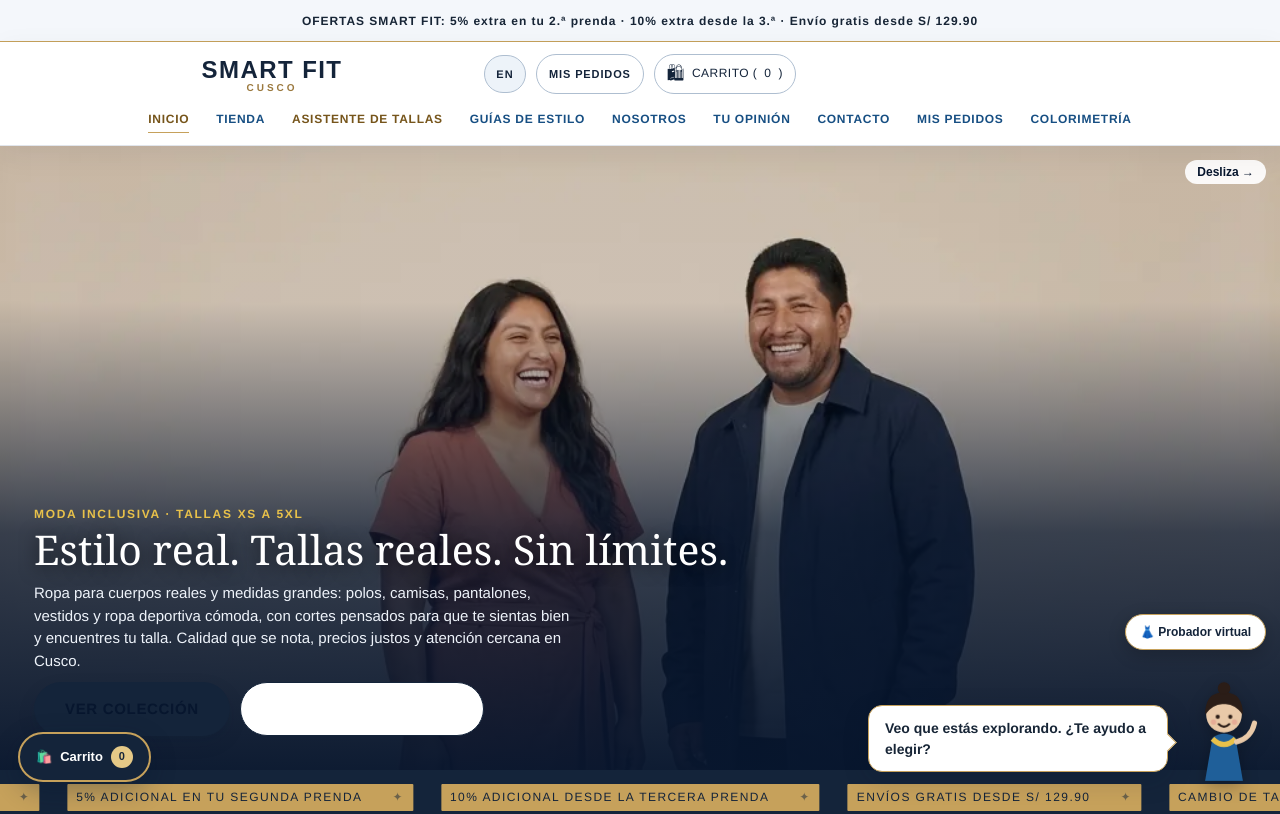
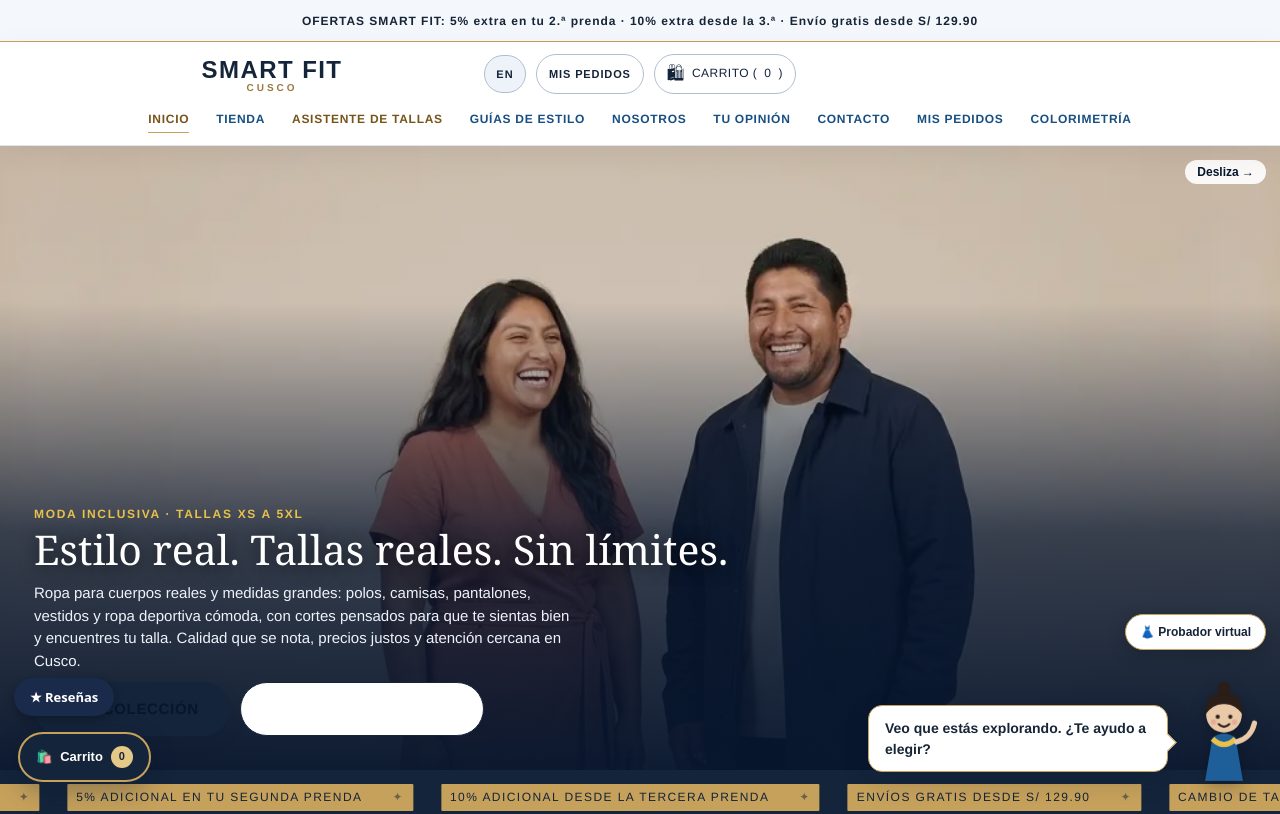
Before and after one commit to 61239578-cell/qtrabajo-20-11-2026-propuesta-de-valor-pivoteado, a plain HTML site: page index.html in a window 1280 px wide. Shown: the top 814 px of the page. Drawn offline with nearby package versions, Linux system fonts and the light colour scheme; no server answers.

Commit message:
Add resenas.js script to index.html

```diff
--- a/index.html
+++ b/index.html
@@ -29,4 +29,5 @@
 <script src="https://cdnjs.cloudflare.com/ajax/libs/three.js/r128/three.min.js"></script>
 <script src="assets/tallas.js"></script>
 <script src="assets/hf-vton.js"></script>
+<script src="assets/resenas.js"></script></body>
 </body></html>
```
